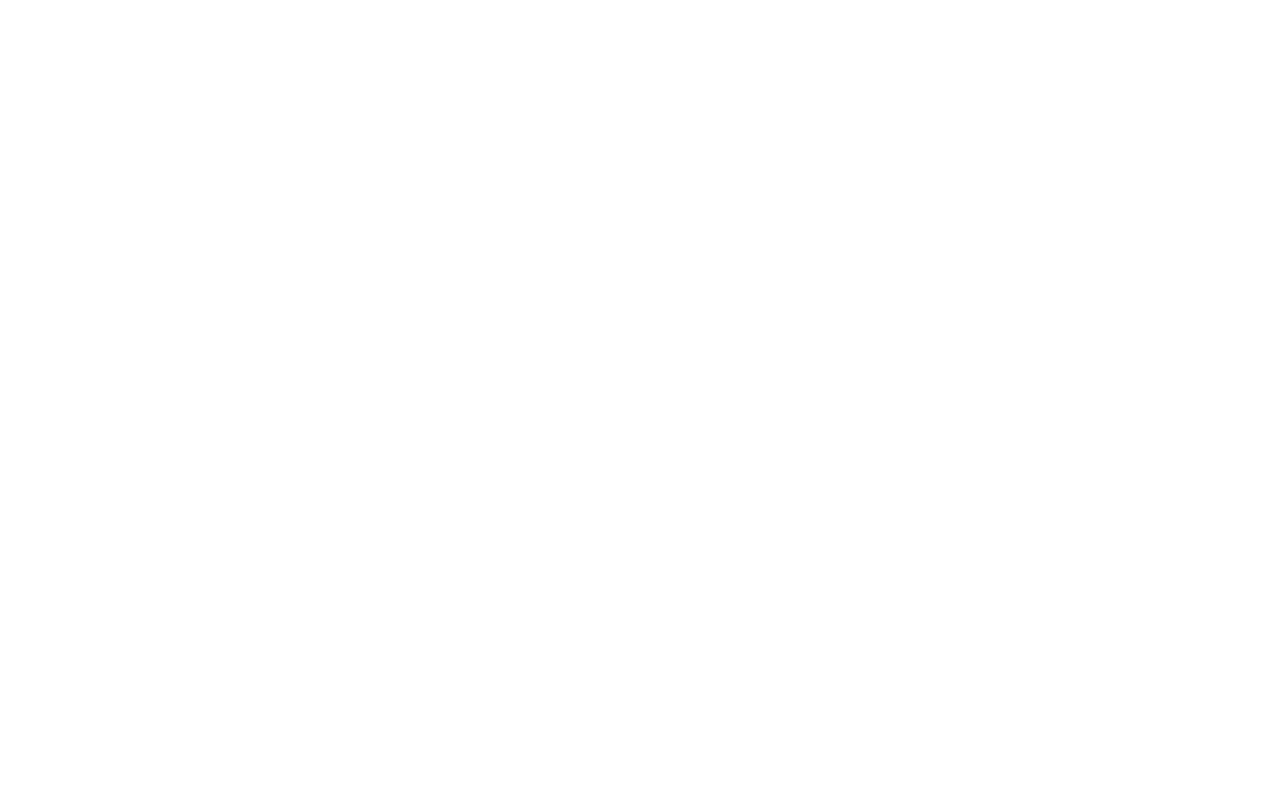
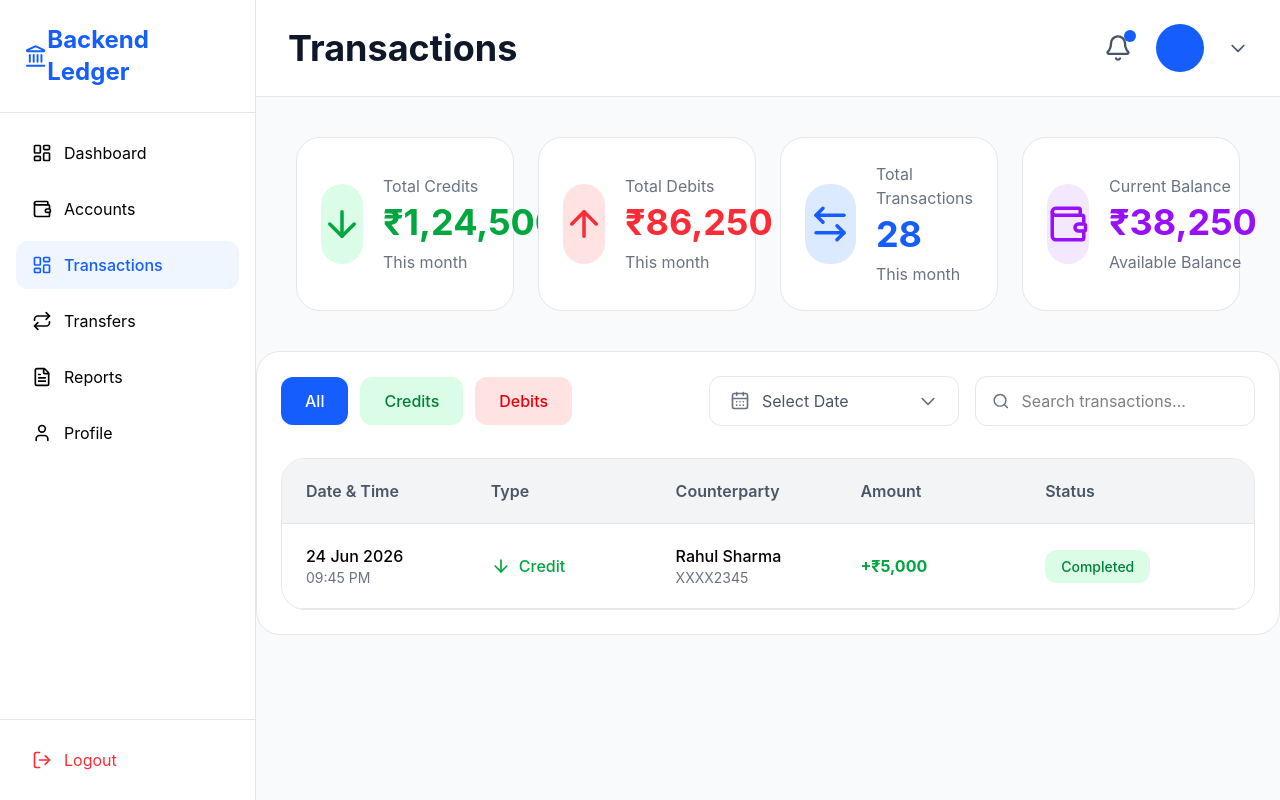
Before and after one commit to abhishek9874-ctrl/Ledger-frontend, a React (Vite) app: page /transactions in a window 1280 px wide. Before the commit this address had no page. Built offline with nearby package versions, Linux system fonts and the light colour scheme.

Commit message:
Added transactions page UI

```diff
--- a/src/App.jsx
+++ b/src/App.jsx
@@ -10,6 +10,8 @@
 import Dashboard from './pages/Dashboard'
 import Accounts from './pages/Accounts'
 import ViewDetails from './pages/ViewDetails'
+import Transactions from './pages/Transactions'
+
 
 
 function App() {
@@ -24,6 +26,7 @@
       <Route path='/dashboard' element={<Dashboard/>}/>
       <Route path='/accounts' element={<Accounts/>}/>
       <Route path='/viewdetails/:accountId' element={<ViewDetails/>}/>
+      <Route path='/transactions'  element={<Transactions/>}/>
     </Routes>
   )
 }
--- a/src/components/SideBar.jsx
+++ b/src/components/SideBar.jsx
@@ -98,10 +98,18 @@
               Accounts
             </NavLink>
 
-            <button className="w-full flex items-center gap-3 px-4 py-3 rounded-xl hover:bg-gray-100">
-              <ArrowLeftRight size={20} />
+            <NavLink
+              to="/transactions"
+              className={({ isActive }) =>
+                `w-full flex items-center gap-3 px-4 py-3 rounded-xl ${isActive
+                  ? "bg-blue-50 text-blue-600 font-medium"
+                  : "hover:bg-gray-100"
+                }`
+              }
+            >
+              <LayoutDashboard size={20} />
               Transactions
-            </button>
+            </NavLink>
 
             <button className="w-full flex items-center gap-3 px-4 py-3 rounded-xl hover:bg-gray-100">
               <Repeat size={20} />
--- a/src/pages/Accounts.jsx
+++ b/src/pages/Accounts.jsx
@@ -130,7 +130,7 @@
                 {/* My Accounts */}
                 <div className="mt-12">
 
-                    <h2 className="text-3xl font-bold mb-6">
+                    <h2 className="text-3xl font-bold mb-6 md:px-10 px-4">
                         My Accounts
                     </h2>
 
--- /dev/null
+++ b/src/pages/Transactions.jsx
@@ -0,0 +1,269 @@
+import React from 'react'
+import SideBar from '../components/SideBar'
+import Header from '../components/Header'
+import { ArrowDown, ArrowUp, ArrowLeftRight, Wallet, CalendarDays, Search } from "lucide-react";
+
+
+function Transactions() {
+  return (
+    <div className='flex flex-col md:flex-row min-h-screen bg-gray-50'>
+      <SideBar />
+      <div className='flex-1 bg-gray-50'>
+        <Header />
+        <div className="grid grid-cols-1 md:grid-cols-2 xl:grid-cols-4 md:m-10 m-5 gap-6">
+
+          {/* Credits */}
+          <div className="bg-white border border-gray-200 rounded-3xl p-6 flex items-center gap-5 hover:shadow-lg hover:scale-[1.02] transition-all duration-300">
+
+            <div className="w-20 h-20 rounded-3xl bg-green-100 flex items-center justify-center">
+              <ArrowDown size={42} className="text-green-600" />
+            </div>
+
+            <div>
+              <p className="text-gray-500">
+                Total Credits
+              </p>
+
+              <h2 className="text-4xl font-bold text-green-600 mt-1">
+                ₹1,24,500
+              </h2>
+
+              <p className="text-gray-500 mt-2">
+                This month
+              </p>
+            </div>
+
+          </div>
+
+          {/* Debits */}
+          <div className="bg-white border border-gray-200 rounded-3xl p-6 flex items-center gap-5 hover:shadow-lg hover:scale-[1.02] transition-all duration-300">
+
+            <div className="w-20 h-20 rounded-3xl bg-red-100 flex items-center justify-center">
+              <ArrowUp size={42} className="text-red-500" />
+            </div>
+
+            <div>
+              <p className="text-gray-500">
+                Total Debits
+              </p>
+
+              <h2 className="text-4xl font-bold text-red-500 mt-1">
+                ₹86,250
+              </h2>
+
+              <p className="text-gray-500 mt-2">
+                This month
+              </p>
+            </div>
+
+          </div>
+
+          {/* Transactions */}
+          <div className="bg-white border border-gray-200 rounded-3xl p-6 flex items-center gap-5 hover:shadow-lg hover:scale-[1.02] transition-all duration-300">
+
+            <div className="w-20 h-20 rounded-3xl bg-blue-100 flex items-center justify-center">
+              <ArrowLeftRight size={42} className="text-blue-600" />
+            </div>
+
+            <div>
+              <p className="text-gray-500">
+                Total Transactions
+              </p>
+
+              <h2 className="text-4xl font-bold text-blue-600 mt-1">
+                28
+              </h2>
+
+              <p className="text-gray-500 mt-2">
+                This month
+              </p>
+            </div>
+
+          </div>
+
+          {/* Balance */}
+          <div className="bg-white border border-gray-200 rounded-3xl p-6 flex items-center gap-5 hover:shadow-lg hover:scale-[1.02] transition-all duration-300">
+
+            <div className="w-20 h-20 rounded-3xl bg-purple-100 flex items-center justify-center">
+              <Wallet size={42} className="text-purple-600" />
+            </div>
+
+            <div>
+              <p className="text-gray-500">
+                Current Balance
+              </p>
+
+              <h2 className="text-4xl font-bold text-purple-600 mt-1">
+                ₹38,250
+              </h2>
+
+              <p className="text-gray-500 mt-2">
+                Available Balance
+              </p>
+            </div>
+
+          </div>
+
+        </div>
+        <div className="bg-white border border-gray-200 rounded-3xl p-4 md:p-6 mb-8">
+
+          {/* Filters */}
+          <div className="flex flex-col lg:flex-row lg:items-center lg:justify-between gap-5">
+
+            {/* Left Side Buttons */}
+            <div className="flex flex-wrap gap-3">
+
+              <button className="px-6 py-3 rounded-xl bg-blue-600 text-white font-medium hover:bg-blue-700 transition">
+                All
+              </button>
+
+              <button className="px-6 py-3 rounded-xl bg-green-100 text-green-700 font-medium hover:bg-green-200 transition">
+                Credits
+              </button>
+
+              <button className="px-6 py-3 rounded-xl bg-red-100 text-red-600 font-medium hover:bg-red-200 transition">
+                Debits
+              </button>
+
+            </div>
+
+            {/* Right Side */}
+            <div className="flex flex-col md:flex-row gap-4 w-full lg:w-auto">
+
+              {/* Date Filter */}
+              <button className="flex items-center justify-between gap-3 border border-gray-200 rounded-xl px-5 py-3 w-full md:w-[250px] hover:border-blue-500 transition">
+
+                <div className="flex items-center gap-3">
+                  <CalendarDays size={20} className="text-gray-500" />
+
+                  <span className="text-gray-600">
+                    Select Date
+                  </span>
+                </div>
+
+                <svg
+                  xmlns="http://www.w3.org/2000/svg"
+                  className="w-5 h-5 text-gray-500"
+                  fill="none"
+                  viewBox="0 0 24 24"
+                  stroke="currentColor"
+                >
+                  <path
+                    strokeLinecap="round"
+                    strokeLinejoin="round"
+                    strokeWidth={2}
+                    d="M19 9l-7 7-7-7"
+                  />
+                </svg>
+
+              </button>
+
+              {/* Search */}
+              <div className="flex items-center gap-3 border border-gray-200 rounded-xl px-4 py-3 w-full md:w-[280px]">
+
+                <Search
+                  size={20}
+                  className="text-gray-500"
+                />
+
+                <input
+                  type="text"
+                  placeholder="Search transactions..."
+                  className="w-full outline-none bg-transparent"
+                />
+
+              </div>
+
+            </div>
+
+          </div>
+
+          {/* Table */}
+          <div className="bg-white border border-gray-200 rounded-3xl mt-6 md:mt-8 overflow-hidden">
+
+            <div className="overflow-x-auto">
+
+              <div className="min-w-[850px]">
+
+                {/* Header */}
+                <div className="grid grid-cols-5 bg-gray-100 px-6 py-5 font-semibold text-gray-600 border-b border-gray-200">
+
+                  <p>Date & Time</p>
+                  <p>Type</p>
+                  <p>Counterparty</p>
+                  <p>Amount</p>
+                  <p>Status</p>
+
+                </div>
+
+                {/* Row */}
+                <div className="grid grid-cols-5 items-center px-6 py-5 border-b border-gray-200 hover:bg-gray-50 transition">
+
+                  {/* Date */}
+                  <div>
+                    <p className="font-medium">
+                      24 Jun 2026
+                    </p>
+
+                    <p className="text-sm text-gray-500">
+                      09:45 PM
+                    </p>
+                  </div>
+
+                  {/* Type */}
+                  <div className="flex items-center gap-2">
+
+                    <ArrowDown
+                      className="text-green-600"
+                      size={20}
+                    />
+
+                    <span className="text-green-600 font-medium">
+                      Credit
+                    </span>
+
+                  </div>
+
+                  {/* Counterparty */}
+                  <div>
+
+                    <p className="font-medium">
+                      Rahul Sharma
+                    </p>
+
+                    <p className="text-sm text-gray-500">
+                      XXXX2345
+                    </p>
+
+                  </div>
+
+                  {/* Amount */}
+                  <div className="font-bold text-green-600">
+                    +₹5,000
+                  </div>
+
+                  {/* Status */}
+                  <div>
+
+                    <span className="bg-green-100 text-green-700 px-4 py-2 rounded-xl text-sm font-medium">
+                      Completed
+                    </span>
+
+                  </div>
+
+                </div>
+
+              </div>
+
+            </div>
+
+          </div>
+
+        </div>
+
+      </div>
+    </div>
+  )
+}
+
+export default Transactions
--- a/src/pages/ViewDetails.jsx
+++ b/src/pages/ViewDetails.jsx
@@ -123,7 +123,7 @@
                 </div>
                 <div className=" hover:bg-gradient-to-r hover:from-slate-50 hover:to-blue-100 hover:scale-[1.01]  bg-white border md:m-6 m-4 hover:shadow-lg  transition-all duration-300 border-gray-200 rounded-3xl p-8 mt-8">
 
-                    <h2 className="text-3xl font-bold mb-8">
+                    <h2 className="md:text-3xl text-xl font-bold mb-8">
                         Account Information
                     </h2>
 
```
